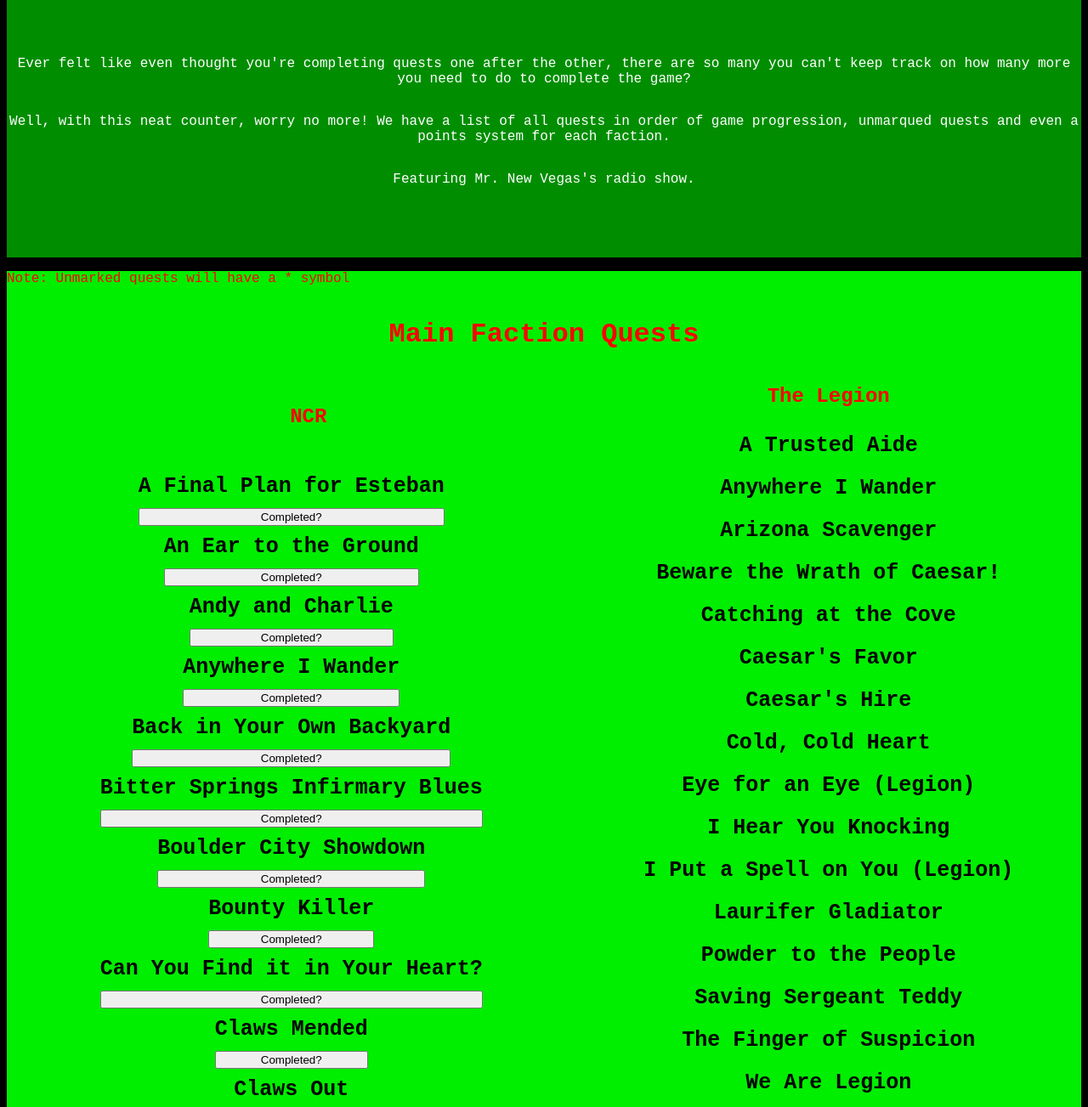
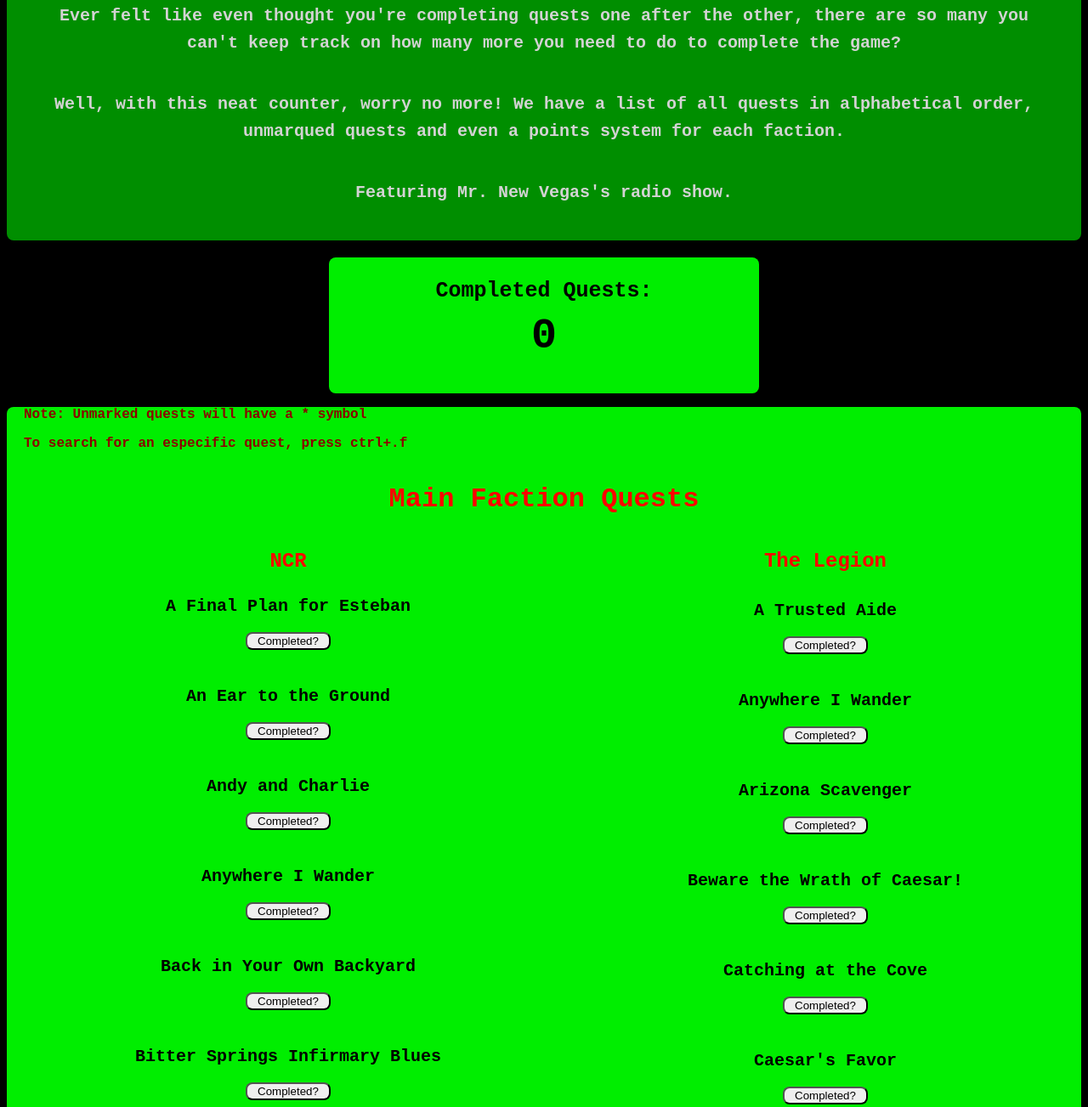
Before and after one commit to FrankenDrakken/JavaScript-Practices, a plain HTML site: page index.html in a window 1280 px wide. Shown: the part 309-1612 px from the top of the page at 85% size. Drawn offline with Linux system fonts and the light colour scheme.

Commit message:
Added extra styling in buttons, counter started JS

```diff
--- a/index.css
+++ b/index.css
@@ -10,6 +10,7 @@
     gap: 20%;
     justify-content: center;
     align-items: center;
+    border-radius: 8px;
 }
 
 .yes-man {
@@ -18,8 +19,11 @@
 }
 
 .t-content {
-    margin-top: 50px;
+    margin-top: 30px;
     height: 40vh;
+    background-color: #008e00;
+    color: white;
+    border-radius: 8px;
 }
 
 .t-introduction {
@@ -28,6 +32,15 @@
     height: 100%;
     justify-content: center;
     text-align: center;
+    margin: 0px 30px 0px 30px;
+    border-color: red;
+}
+
+.t-desc {
+    font-size: 20px;
+    font-weight: bold;
+    color: lightgray;
+    line-height: 1.6;
 }
 
 .t-text {
@@ -36,13 +49,35 @@
     font-weight: bold;
 }
 
-.t-content {
-    background-color: #008e00;
-    color: white;
+.m-counter-cont {
+    background-color:#00ee00;
+    height: 20vh;
+    border-radius: 8px;
+    display: flex;
+    justify-content: center;
+    margin: 20px 30% 0% 30%;
+}
+
+.counter {
+    display: flex;
+    flex-direction: column;
+    align-items: center;
+}
+
+.actual-counter {
+    font-size: 50px;
+    margin: 0;
+}
+
+.c-quests {
+    font-size: 25px;
+    margin-bottom: 10px;
+    font-weight: bolder;
 }
 
 .mid-content {
     background-color: #00ee00;
+    border-radius: 8px;
 }
 
 .faction {
@@ -50,16 +85,26 @@
 }
 
 .note {
-    color: red;
+    color: darkred;
+    margin-left: 20px;
+    font-weight: bold;
 }
 
 li {
     display: flex;
     flex-direction: column;
+    align-items: center;
     list-style-type: none;
-    font-size: 25px;
+    font-size: 20px;
     font-weight: 700;
     line-height: 2;
+}
+
+.m-button {
+    width: 100px;
+    margin-bottom: 35px;
+    border-radius: 8px;
+    margin-top: 10px;
 }
 
 .m-title {
@@ -87,3 +132,7 @@
     display: flex;
     justify-content: space-around;
 }
+
+.cor {
+    margin-top: 5px;
+}
--- a/index.html
+++ b/index.html
@@ -17,19 +17,27 @@
     <div class="t-content">
         <div class="t-introduction">
             <p class="t-desc">Ever felt like even thought you're completing quests one after the other, there are so many you can't keep track on how many more you need to do to complete the game?</p>
-            <p class="t-desc">Well, with this neat counter, worry no more! We have a list of all quests in order of game progression, unmarqued quests and even a points system for each faction.</p>
+            <p class="t-desc">Well, with this neat counter, worry no more! We have a list of all quests in alphabetical order, unmarqued quests and even a points system for each faction.</p>
             <p class="t-desc">Featuring Mr. New Vegas's radio show.</p>
+        </div>
+    </div>
+    <div class="m-counter-cont">
+        <div class="counter">
+            <p class="c-quests">Completed Quests:<h2 class="actual-counter" id="0001" onclick="count()">0</h2></p>
         </div>
     </div>
     <div class="mid-content">
         <div class="m-container">
-            <p class="note">Note: Unmarked quests will have a * symbol</p>
+            <div class="note">
+                <p>Note: Unmarked quests will have a * symbol</p>
+                <p>To search for an especific quest, press ctrl+.f</p>
+            </div>
             <div class="m-title">
                 <h1 class="m-intro">Main Faction Quests</h1>
             </div>
             <div class="quests">
                 <div class="NCR">
-                    <h2 class="faction"><ol>NCR</ol></h2>
+                    <h2 class="faction">NCR</h2>
                     <li>
                         A Final Plan for Esteban
                         <button class="m-button">Completed?</button>
@@ -164,38 +172,96 @@
                 </div>
                 <div class="Legion">
                     <h2 class="faction">The Legion</h2>
-                    <li>A Trusted Aide</li>
-                    <li>Anywhere I Wander</li>
-                    <li>Arizona Scavenger</li>
-                    <li>Beware the Wrath of Caesar!</li>
-                    <li>Catching at the Cove</li>
-                    <li>Caesar's Favor</li>
-                    <li>Caesar's Hire</li>
-                    <li>Cold, Cold Heart</li>
-                    <li>Eye for an Eye (Legion)</li>
-                    <li>I Hear You Knocking</li>
-                    <li>I Put a Spell on You (Legion)</li>
-                    <li>Laurifer Gladiator</li>
-                    <li>Powder to the People</li>
-                    <li>Saving Sergeant Teddy</li>
-                    <li>The Finger of Suspicion</li>
-                    <li>We Are Legion</li>
-                    <li>Render Unto Caesar</li>
-                    <li>Et Tumor, Brute?</li>
-                    <li>Arizona Killer</li>
-                    <li>Veni, Vidi, Vici</li>
+                    <li class="cor">A Trusted Aide
+                        <button class="m-button">Completed?</button>
+                    </li>
+                    <li>Anywhere I Wander
+                        <button class="m-button">Completed?</button>
+                    </li>
+                    <li>Arizona Scavenger
+                        <button class="m-button">Completed?</button>
+                    </li>
+                    <li>Beware the Wrath of Caesar!
+                        <button class="m-button">Completed?</button>
+                    </li>
+                    <li>Catching at the Cove
+                        <button class="m-button">Completed?</button>
+                    </li>
+                    <li>Caesar's Favor
+                        <button class="m-button">Completed?</button>
+                    </li>
+                    <li>Caesar's Hire
+                        <button class="m-button">Completed?</button>
+                    </li>
+                    <li>Cold, Cold Heart
+                        <button class="m-button">Completed?</button>
+                    </li>
+                    <li>Eye for an Eye (Legion)
+                        <button class="m-button">Completed?</button>
+                    </li>
+                    <li>I Hear You Knocking
+                        <button class="m-button">Completed?</button>
+                    </li>
+                    <li>I Put a Spell on You (Legion)
+                        <button class="m-button">Completed?</button>
+                    </li>
+                    <li>Laurifer Gladiator
+                        <button class="m-button">Completed?</button>
+                    </li>
+                    <li>Powder to the People
+                        <button class="m-button">Completed?</button>
+                    </li>
+                    <li>Saving Sergeant Teddy
+                        <button class="m-button">Completed?</button>
+                    </li>
+                    <li>The Finger of Suspicion
+                        <button class="m-button">Completed?</button>
+                    </li>
+                    <li>We Are Legion
+                        <button class="m-button">Completed?</button>
+                    </li>
+                    <li>Render Unto Caesar
+                        <button class="m-button">Completed?</button>
+                    </li>
+                    <li>Et Tumor, Brute?
+                        <button class="m-button">Completed?</button>
+                    </li>
+                    <li>Arizona Killer
+                        <button class="m-button">Completed?</button>
+                    </li>
+                    <li>Veni, Vidi, Vici
+                        <button class="m-button">Completed?</button>
+                    </li>
                 </div>
             </div>
             <h2 class="faction">Mr. Robert Edwin House</h2>
-            <li>The House Always Wins I</li>
-            <li>The House Always Wins II</li>
-            <li>The House Always Wins III</li>
-            <li>The House Always Wins IV</li>
-            <li>The House Always Wins V</li>
-            <li>The House Always Wins VI</li>
-            <li>The House Always Wins VII</li>
-            <li>The House Always Wins VIII</li>
-            <li>All or Nothing</li>
+            <li>The House Always Wins I
+                <button class="m-button">Completed?</button>
+            </li>
+            <li>The House Always Wins II
+                <button class="m-button">Completed?</button>
+            </li>
+            <li>The House Always Wins III
+                <button class="m-button">Completed?</button>
+            </li>
+            <li>The House Always Wins IV
+                <button class="m-button">Completed?</button>
+            </li>
+            <li>The House Always Wins V
+                <button class="m-button">Completed?</button>
+            </li>
+            <li>The House Always Wins VI
+                <button class="m-button">Completed?</button>
+            </li>
+            <li>The House Always Wins VII
+                <button class="m-button">Completed?</button>
+            </li>
+            <li>The House Always Wins VIII
+                <button class="m-button">Completed?</button>
+            </li>
+            <li>All or Nothing
+                <button class="m-button">Completed?</button>
+            </li>
             <h2 class="faction">Yes Man (that's me!)</h2>
             <li>Wild Card: Ace in the Hole</li>
             <li>Wild Card: Change in Management</li>
--- a/index.js
+++ b/index.js
@@ -0,0 +1 @@
+let counter = document.getElementById(counter)
```
